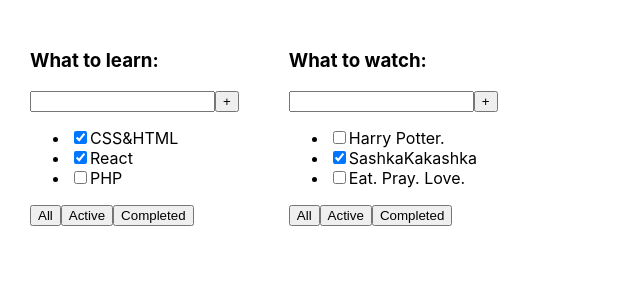
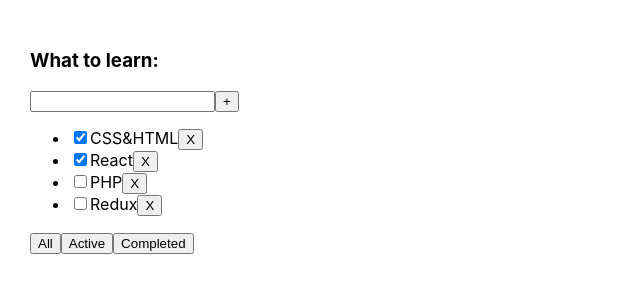
Before and after one commit to melfiqq/00-proj-todolist, a React (Create React App) app: page / in a window 1280 px wide. Shown: the top 300 px of the page, without its empty margins (0-640 px from the left). Built offline with nearby package versions, Linux system fonts and the light colour scheme.

Commit message:
start-proj-02.1

```diff
--- a/src/App.tsx
+++ b/src/App.tsx
@@ -1,26 +1,45 @@
-import React from 'react';
+import React, { useState } from 'react';
 import logo from './logo.svg';
 import './App.css';
 import { Todolist } from './Todolist';
 import { TaskType } from './Todolist';
 
-const tasks1: Array<TaskType> = [
-  {id: 1, title: "CSS&HTML", isDone: true},
-  {id: 2, title: "React", isDone: true},
-  {id: 3, title: "PHP", isDone: false}
-]
-
-const tasks2: Array<TaskType> = [
-  {id: 1, title: "Harry Potter.", isDone: false},
-  {id: 2, title: "SashkaKakashka", isDone: true},
-  {id: 3, title: "Eat. Pray. Love.", isDone: false}
-]
+export type FilterValueType = "all" | "completed" | "active"
 
 function App() {
+  let [tasks, setTasks] = useState<Array<TaskType>>([
+    { id: 1, title: "CSS&HTML", isDone: true },
+    { id: 2, title: "React", isDone: true },
+    { id: 3, title: "PHP", isDone: false },
+    { id: 4, title: "Redux", isDone: false }
+  ]);
+  let [filter, setFilter] = useState<FilterValueType>("all");
+
+  function removeTask(id: number) {
+    let resultsTasks = tasks.filter(t => t.id !== id);
+    setTasks(resultsTasks);
+  }
+
+  function changeFilter(value: FilterValueType) {
+    setFilter(value);
+  }
+
+  let tasksForTodolist = tasks;
+  if (filter === "completed") {
+    tasksForTodolist = tasks.filter(t => t.isDone === true); // Use === instead of =
+  }
+  if (filter === "active") {
+    tasksForTodolist = tasks.filter(t => t.isDone === false); // Use === instead of =
+  }
+
   return (
     <div className="App">
-      <Todolist title="What to learn: " tasks={tasks1} />
-      <Todolist title="What to watch: " tasks={tasks2}/>
+      <Todolist
+        title="What to learn: "
+        tasks={tasksForTodolist}
+        removeTask={removeTask}
+        changeFilter={changeFilter}
+      />
     </div>
   );
 }
--- a/src/Todolist.tsx
+++ b/src/Todolist.tsx
@@ -9,6 +9,8 @@
 type PropsType = {
     title: string
     tasks: TaskType[]
+    removeTask: Function
+    changeFilter: Function
 }
 
 export function Todolist(props: PropsType) {
@@ -21,15 +23,25 @@
           <input />
           <button>+</button>
         </div>
+
         <ul>
-          <li><input type="checkbox" checked={props.tasks[0].isDone} /><span>{props.tasks[0].title}</span></li>
-          <li><input type="checkbox" checked={props.tasks[1].isDone} /><span>{props.tasks[1].title}</span></li>
-          <li><input type="checkbox" checked={props.tasks[2].isDone} /><span>{props.tasks[2].title}</span></li>
+            {
+                props.tasks.map( (t) => {
+                    return (
+                        <li>
+                            <input type="checkbox" checked={t.isDone} />
+                            <span>{t.title}</span>
+                            <button onClick={() => { props.removeTask(t.id) }}>X</button> {/* <button onClick={() => { alert(t.id) }}>X</button> */}
+                        </li>
+                    )
+                } )
+            }
         </ul>
+
         <div>
-          <button>All</button>
-          <button>Active</button>
-          <button>Completed</button>
+          <button onClick={ () => {props.changeFilter("all")} }>All</button>
+          <button onClick={ () => {props.changeFilter("active")} }>Active</button>
+          <button onClick={ () => {props.changeFilter("completed")} }>Completed</button>
         </div>
       </div>
     )
```
